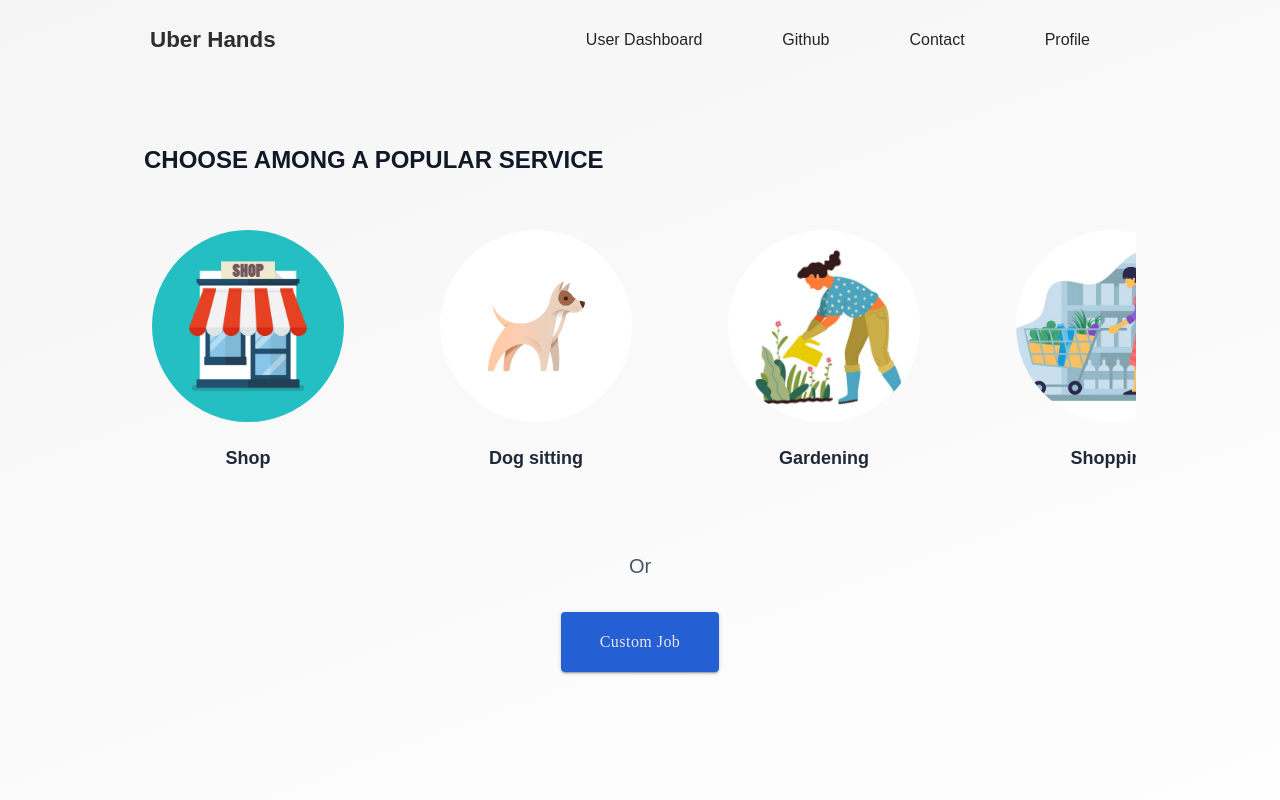
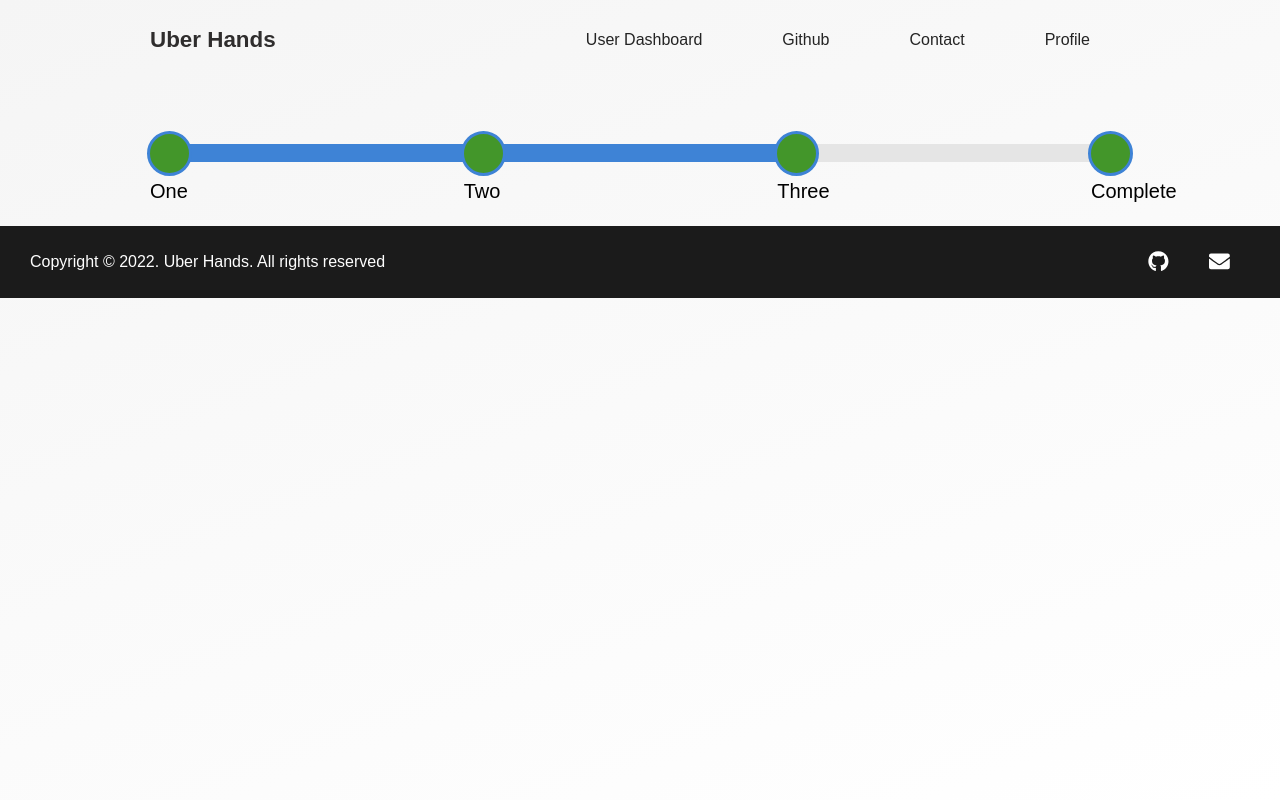
Before and after one commit to UberHands/UberHands_Client, a React (Create React App) app: page /userdashboard in a window 1280 px wide. Shown: the top 800 px of the page. Built offline with nearby package versions, Linux system fonts and the light colour scheme.

Commit message:
Progress Bar Started

```diff
--- a/package.json
+++ b/package.json
@@ -4,6 +4,8 @@
   "private": true,
   "dependencies": {
     "@craco/craco": "^6.1.1",
+    "@emotion/react": "^11.8.2",
+    "@emotion/styled": "^11.8.1",
     "@fortawesome/fontawesome-svg-core": "^1.2.32",
     "@fortawesome/free-brands-svg-icons": "^5.15.1",
     "@fortawesome/free-regular-svg-icons": "^5.15.1",
@@ -13,6 +15,7 @@
     "@material-ui/icons": "^4.9.1",
     "@material-ui/lab": "^4.0.0-alpha.56",
     "@material-ui/pickers": "^3.2.10",
+    "@mui/material": "^5.5.1",
     "@testing-library/jest-dom": "^5.11.4",
     "@testing-library/react": "^11.1.0",
     "@testing-library/user-event": "^12.1.10",
--- /dev/null
+++ b/src/components/dashboard/seekerDashboard.css
@@ -0,0 +1,57 @@
+.progress-bar-container {
+	width: 100%;
+
+	margin: 4em 0;
+}
+
+.progress-bar {
+	display: flex;
+	position: relative;
+	justify-content: space-between;
+	align-items: center;
+	margin: 0px 150px;
+	height: 1.15em;
+	background: #e5e5e5;
+	z-index: 1;
+}
+
+.progress-bar:before {
+	content: '';
+	position: absolute;
+	height: 1.15em;
+	background: #3e83d6;
+	z-index: -1;
+}
+
+.first-stage:before {
+	width: 33%;
+}
+
+.second-stage:before {
+	width: 66%;
+}
+
+.third-stage:before {
+	width: 100%;
+}
+
+.stage-level{
+	height: max-content;
+}
+
+.stage-circle {
+	margin-left: -3px;
+	margin-right: -3px;
+	height: 45px;
+	width: 45px;
+	background-color: #43962a;
+	border-radius: 50%;
+	border-width: 3px;
+	border-color: #3e83d6;
+}
+
+.stage-name {
+	font-size: 20px;
+	font-weight: 500;
+	position: absolute;
+}
--- /dev/null
+++ b/src/components/dashboard/seekerDashboard.js
@@ -0,0 +1,38 @@
+import React, {
+  useState,
+  useEffect
+} from 'react';
+
+import './seekerDashboard.css';
+
+function SeekerDashboard() {
+
+  const [curStage, setCurStage] = useState(2);
+
+  return (
+    <div>
+      <div className="progress-bar-container">
+        <div className={"progress-bar " + (curStage == 1 ? "first-stage" : curStage == 2 ? "second-stage" : curStage == 3 ? "third-stage" : "")}>
+          <div className="stage-level">
+            <div className="stage-circle"></div>
+            <span className="stage-name">One</span>
+          </div>
+          <div className="stage-level">
+            <div className="stage-circle"></div>
+            <span className="stage-name">Two</span>
+          </div>
+          <div className="stage-level">
+            <div className="stage-circle"></div>
+            <span className="stage-name">Three</span>
+          </div>
+          <div className="stage-level">
+            <div className="stage-circle"></div>
+            <span className="stage-name">Complete</span>
+          </div>
+        </div>
+      </div>
+    </div>
+  );
+}
+
+export default SeekerDashboard;
--- a/src/components/profile/seeker.css
+++ b/src/components/profile/seeker.css
@@ -2,6 +2,7 @@
 	display: flex;
 	min-height: 50vh;
 	margin-bottom: 0.5em;
+	justify-content: center;
 }
 
 .left-pane{
--- a/src/components/profile/seekerProfile.js
+++ b/src/components/profile/seekerProfile.js
@@ -15,6 +15,7 @@ function toFloat(val) {
 
 function SeekerProfile() {
 
+  const [isFetched, setFetched] = useState(false);
   const [helper, setHelper] = useState({
     name : "Kamal",
     email : "kp@gmail.com",
@@ -26,6 +27,12 @@ function SeekerProfile() {
     address: 'Howrah, West Bengal',
     img : "https://avatars.githubusercontent.com/u/58756653?s=400&u=1c3e5e41bc245ec7550b6660da7a5eeb8e18e750&v=4"
   });
+
+  useEffect(() => {
+    if(isFetched == false) {
+
+    }
+  }, [isFetched])
 
   return (
     <div className = "profile-container" >
--- a/src/index.css
+++ b/src/index.css
@@ -25,7 +25,7 @@ body {
   -moz-osx-font-smoothing: grayscale;
 }
 
-body::-webkit-scrollbar {
+/*body::-webkit-scrollbar {
   width: 8px;
   background-color: rgba(254, 254, 254, 0);
 }
@@ -34,7 +34,7 @@ body::-webkit-scrollbar-thumb {
   width: 8px;
   border-radius: 0 0 4px 4px;
   background-color: rgba(13, 75, 191, 0.82);
-}
+}*/
 
 a{
   color: inherit;
--- a/src/index.js
+++ b/src/index.js
@@ -9,7 +9,7 @@ import { BrowserRouter, Switch, Route } from 'react-router-dom';
 
 import Header from './components/header/header';
 import Footer from './components/footer/footer';
-import Dashboard from './components/dashboard/dashboard';
+import SeekerDashboard from './components/dashboard/seekerDashboard';
 import Helpsearch from './components/searchpage/helpsearch';
 import Helpdash from './components/helpdash/helpdash';
 import SeekerProfile from './components/profile/seekerProfile';
@@ -25,7 +25,7 @@ ReactDOM.render(
         <Header/>
         <Switch>
           <Route exact path='/' component = {App}/>
-          <Route exact path='/userdashboard' component = {Dashboard}/>
+          <Route exact path='/userdashboard' component = {SeekerDashboard}/>
           <Route exact path='/userdashboard/search' component = {Helpsearch}/>
           <Route exact path='/helperdash' component = {Helpdash}/>
           <Route exact path='/seekerProfile' component = {SeekerProfile}/>
```
Also changed, not shown: 2 other files (tests, documents, lock files or other folders).
